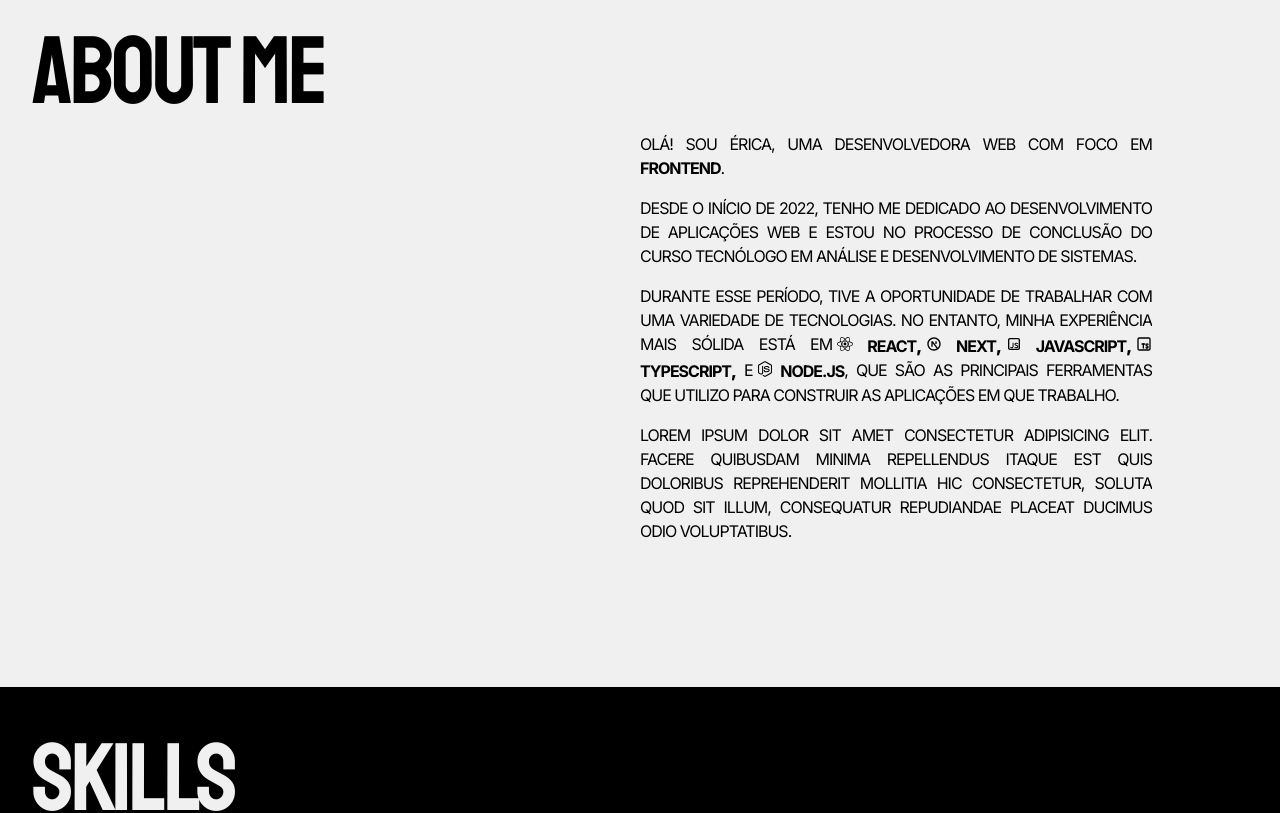
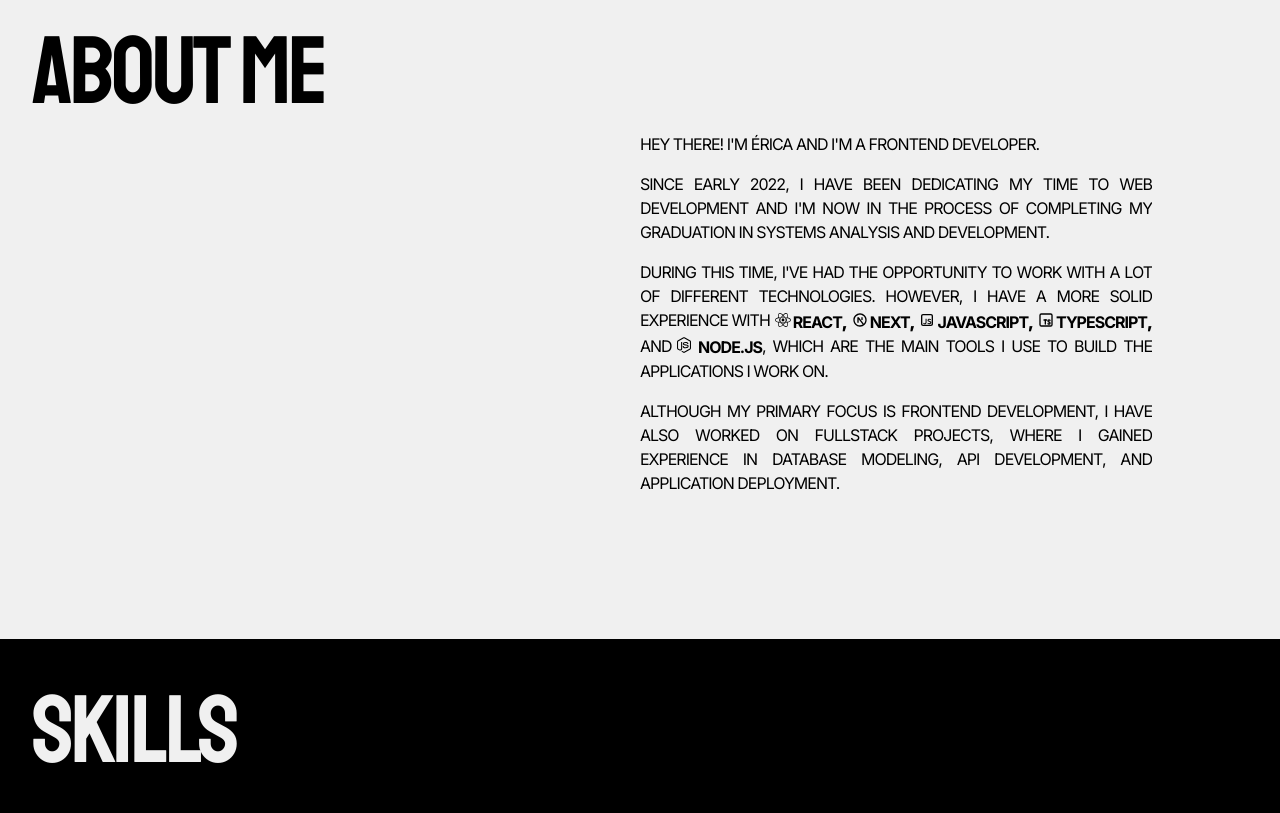
Before and after one commit to ericahanemann/erica-portfolio, a React (Vite) app: page / in a window 1280 px wide. Shown: the part 2400-3213 px from the top of the page. Built offline with nearby package versions, Linux system fonts and the light colour scheme.

Commit message:
feat: add home page translations

```diff
--- a/src/components/About/About.module.css
+++ b/src/components/About/About.module.css
@@ -36,7 +36,7 @@
   text-align: justify;
 }
 
-.aboutInfo p div {
+.aboutInfo p span {
   display: inline;
   padding-left: 0.3rem;
   vertical-align: middle;
--- a/src/components/About/About.tsx
+++ b/src/components/About/About.tsx
@@ -4,51 +4,44 @@ import { FaReact, FaNodeJs } from "react-icons/fa";
 import { RiNextjsLine, RiJavascriptLine } from "react-icons/ri";
 import { TbBrandTypescript } from "react-icons/tb";
 
-export default function About() {
+import { TranslationContent } from "../../types/translations";
+
+interface AboutProps {
+  content: TranslationContent;
+}
+
+export default function About({ content }: AboutProps) {
   return (
     <section id="about" className={styles.aboutSection}>
-      <h3 className={styles.aboutTitle}>ABOUT ME</h3>
+      <h3 className={styles.aboutTitle}>{content.about.title}</h3>
       <div className={styles.aboutContainer}>
         <div className={styles.aboutInfo}>
           <p>
-            olá! sou érica, uma desenvolvedora web com foco em{" "}
-            <strong>frontend</strong>.
+            {content.about.infoP1}
           </p>
+          <p>{content.about.infoP2}</p>
           <p>
-            desde o início de 2022, tenho me dedicado ao desenvolvimento de
-            aplicações web e estou no processo de conclusão do curso tecnólogo
-            em análise e desenvolvimento de sistemas.
-          </p>
-          <p>
-            durante esse período, tive a oportunidade de trabalhar com uma
-            variedade de tecnologias. no entanto, minha experiência mais sólida
-            está em
-            <div>
+            {content.about.infoP3}
+            <span>
               <FaReact></FaReact> <strong>react</strong>,
-            </div>
-            <div>
+            </span>
+            <span>
               <RiNextjsLine></RiNextjsLine> <strong>next</strong>,
-            </div>
-            <div>
+            </span>
+            <span>
               <RiJavascriptLine></RiJavascriptLine> <strong>javascript</strong>,
-            </div>
-            <div>
+            </span>
+            <span>
               <TbBrandTypescript></TbBrandTypescript>{" "}
               <strong>typescript</strong>,
-            </div>{" "}
-            e
-            <div>
+            </span>{" "}
+            {content.about.infoPConcat}
+            <span>
               <FaNodeJs></FaNodeJs> <strong>node.js</strong>
-            </div>
-            , que são as principais ferramentas que utilizo para construir as
-            aplicações em que trabalho.
+            </span>
+            {content.about.infoP3End}
           </p>
-          <p>
-            Lorem ipsum dolor sit amet consectetur adipisicing elit. Facere
-            quibusdam minima repellendus itaque est quis doloribus reprehenderit
-            mollitia hic consectetur, soluta quod sit illum, consequatur
-            repudiandae placeat ducimus odio voluptatibus.
-          </p>
+          <p>{content.about.infoP4}</p>
         </div>
       </div>
     </section>
--- a/src/components/Navbar/Navbar.tsx
+++ b/src/components/Navbar/Navbar.tsx
@@ -8,9 +8,6 @@ import { TranslationContent } from "../../types/translations";
 interface NavbarProps {
   content: TranslationContent;
 }
-
-const url = window.location.pathname;
-console.log(url);
 
 export default function Navbar({ content }: NavbarProps) {
   const { pathname } = useLocation();
--- a/src/components/Projects/Projects.tsx
+++ b/src/components/Projects/Projects.tsx
@@ -2,10 +2,16 @@ import { Link } from "react-router-dom";
 import ProjectItem from "../ProjectItem/ProjectItem";
 import styles from "./Projects.module.css";
 
-export default function Projects() {
+import { TranslationContent } from "../../types/translations";
+
+interface ProjectsProps {
+  content: TranslationContent;
+}
+
+export default function Projects({ content }: ProjectsProps) {
   return (
     <section id="projects" className={styles.projectsSection}>
-      <h3 className={styles.projectsTitle}>PROJECTS</h3>
+      <h3 className={styles.projectsTitle}>{content.projects.title}</h3>
       <div className={styles.projectsContainer}>
         <Link to="/project" className={styles.projectItem}>
           <ProjectItem title="PERFECT HARMORNY MUSIC STORE" />
--- a/src/components/Skills/Skills.module.css
+++ b/src/components/Skills/Skills.module.css
@@ -50,7 +50,7 @@
   cursor: pointer;
   background: rgba(255, 255, 255, 0.13);
   border-radius: 1rem;
-  border: 1px solid rgba(255, 255, 255, 0.116);
+  border: 1px solid rgba(255, 255, 255, 0.075);
   filter: blur(0);
   color: var(--primary-color);
 }
@@ -70,7 +70,7 @@
   padding: 0;
   color: var(--transparent-primary-color);
 
-  transition: all 0.3s;
+  transition: all 0.5s;
 }
 
 .skillItem:hover .skillItemIcon {
--- a/src/components/Skills/Skills.tsx
+++ b/src/components/Skills/Skills.tsx
@@ -11,10 +11,16 @@ import {
 import { BiLogoRedux, BiLogoTypescript, BiLogoGit } from "react-icons/bi";
 import { IoLogoCss3 } from "react-icons/io";
 
-export default function Skills() {
+import { TranslationContent } from "../../types/translations";
+
+interface SkillsProps {
+  content: TranslationContent;
+}
+
+export default function Skills({ content }: SkillsProps) {
   return (
     <section id="skills" className={styles.skillsSection}>
-      <h3 className={styles.skillsTitle}>SKILLS</h3>
+      <h3 className={styles.skillsTitle}>{content.skills.title}</h3>
       <div className={styles.skillsContainer}>
         <Tilt
           className={styles.card}
@@ -23,8 +29,8 @@ export default function Skills() {
           tiltMaxAngleY={5}
           scale={1.05}
           glareEnable={true}
-          glareMaxOpacity={0.4}
-          glareColor="#acacac"
+          glareMaxOpacity={0.3}
+          glareColor="#919191"
           glarePosition="all"
           glareBorderRadius="10px"
         >
@@ -47,8 +53,8 @@ export default function Skills() {
           tiltMaxAngleY={5}
           scale={1.05}
           glareEnable={true}
-          glareMaxOpacity={0.4}
-          glareColor="#acacac"
+          glareMaxOpacity={0.3}
+          glareColor="#919191"
           glarePosition="all"
           glareBorderRadius="10px"
         >
@@ -71,8 +77,8 @@ export default function Skills() {
           tiltMaxAngleY={5}
           scale={1.05}
           glareEnable={true}
-          glareMaxOpacity={0.4}
-          glareColor="#acacac"
+          glareMaxOpacity={0.3}
+          glareColor="#919191"
           glarePosition="all"
           glareBorderRadius="10px"
         >
@@ -95,8 +101,8 @@ export default function Skills() {
           tiltMaxAngleY={5}
           scale={1.05}
           glareEnable={true}
-          glareMaxOpacity={0.4}
-          glareColor="#acacac"
+          glareMaxOpacity={0.3}
+          glareColor="#919191"
           glarePosition="all"
           glareBorderRadius="10px"
         >
@@ -121,8 +127,8 @@ export default function Skills() {
           tiltMaxAngleY={5}
           scale={1.05}
           glareEnable={true}
-          glareMaxOpacity={0.4}
-          glareColor="#acacac"
+          glareMaxOpacity={0.3}
+          glareColor="#919191"
           glarePosition="all"
           glareBorderRadius="10px"
         >
@@ -147,8 +153,8 @@ export default function Skills() {
           tiltMaxAngleY={5}
           scale={1.05}
           glareEnable={true}
-          glareMaxOpacity={0.4}
-          glareColor="#acacac"
+          glareMaxOpacity={0.3}
+          glareColor="#919191"
           glarePosition="all"
           glareBorderRadius="10px"
         >
@@ -173,8 +179,8 @@ export default function Skills() {
           tiltMaxAngleY={5}
           scale={1.05}
           glareEnable={true}
-          glareMaxOpacity={0.4}
-          glareColor="#acacac"
+          glareMaxOpacity={0.3}
+          glareColor="#919191"
           glarePosition="all"
           glareBorderRadius="10px"
         >
@@ -197,8 +203,8 @@ export default function Skills() {
           tiltMaxAngleY={5}
           scale={1.05}
           glareEnable={true}
-          glareMaxOpacity={0.4}
-          glareColor="#acacac"
+          glareMaxOpacity={0.3}
+          glareColor="#919191"
           glarePosition="all"
           glareBorderRadius="10px"
         >
@@ -221,8 +227,8 @@ export default function Skills() {
           tiltMaxAngleY={5}
           scale={1.05}
           glareEnable={true}
-          glareMaxOpacity={0.4}
-          glareColor="#acacac"
+          glareMaxOpacity={0.3}
+          glareColor="#919191"
           glarePosition="all"
           glareBorderRadius="10px"
         >
@@ -245,8 +251,8 @@ export default function Skills() {
           tiltMaxAngleY={5}
           scale={1.05}
           glareEnable={true}
-          glareMaxOpacity={0.4}
-          glareColor="#acacac"
+          glareMaxOpacity={0.3}
+          glareColor="#919191"
           glarePosition="all"
           glareBorderRadius="10px"
         >
--- a/src/pages/Home/Home.tsx
+++ b/src/pages/Home/Home.tsx
@@ -14,9 +14,9 @@ export default function Home({ content }: HomeProps) {
   return (
     <main className={styles.main}>
       <Hero content={content}></Hero>
-      <Projects></Projects>
-      <About></About>
-      <Skills></Skills>
+      <Projects content={content}></Projects>
+      <About content={content}></About>
+      <Skills content={content}></Skills>
     </main>
   );
 }
--- a/src/translations.json
+++ b/src/translations.json
@@ -11,11 +11,17 @@
       "title": "desenvolvedora frontend",
       "content": "focada em desenvolvimento web, crio aplicações personalizadas que combinam design e funcionalidade de maneira fluida. mais sobre mim e meu trabalho:"
     },
-    "about": {
-      "title": "sobre mim"
-    },
     "projects": {
       "title": "projetos"
+    },
+    "about": {
+      "title": "sobre mim",
+      "infoP1": "olá! me chamo érica e sou desenvolvedora frontend.",
+      "infoP2": "desde o início de 2022, tenho me dedicado ao desenvolvimento de aplicações e estou no processo de conclusão do curso tecnólogo em análise e desenvolvimento de sistemas.",
+      "infoP3": "durante esse período, tive a oportunidade de trabalhar com uma variedade de tecnologias. no entanto, minha experiência mais sólida está em",
+      "infoPConcat": "e",
+      "infoP3End": ", que são as principais ferramentas que utilizo para construir as aplicações em que trabalho.",
+      "infoP4": "embora meu foco seja o desenvolvimento frontend, também trabalhei em projetos fullstack, onde adquiri experiência em modelagem de banco de dados, desenvolvimento de APIs e deploy de aplicações."
     },
     "skills": {
       "title": "hard skills"
@@ -69,14 +75,20 @@
       "title": "frontend developer",
       "content": "focused on web development, i create custom applications that seamlessly blend design and functionality. more about me and my work:"
     },
-    "about": {
-      "title": "about me"
-    },
     "projects": {
       "title": "projects"
     },
+    "about": {
+      "title": "about me",
+      "infoP1": "hey there! i'm érica and i'm a frontend developer.",
+      "infoP2": "since early 2022, i have been dedicating my time to web development and i'm now in the process of completing my graduation in systems analysis and development.",
+      "infoP3": "during this time, i've had the opportunity to work with a lot of different technologies. however, i have a more solid experience with",
+      "infoPConcat": "and",
+      "infoP3End": ", which are the main tools i use to build the applications i work on.",
+      "infoP4": "although my primary focus is frontend development, i have also worked on fullstack projects, where i gained experience in database modeling, API development, and application deployment."
+    },
     "skills": {
-      "title": "hard skills"
+      "title": "skills"
     },
     "work": {
       "title": "Confira alguns dos meus projetos pessoais:",
```
Also changed, not shown: src/types/translations.d.ts (+8 -2 lines).
